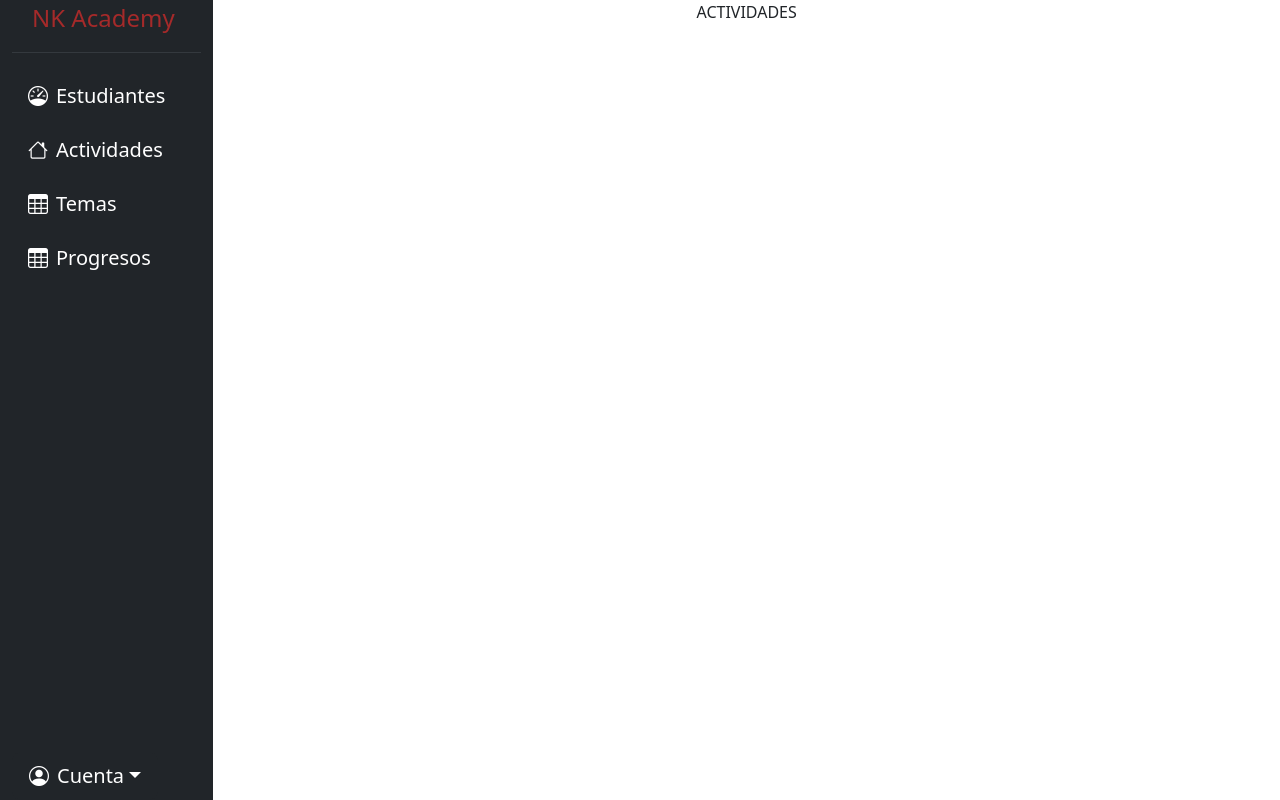
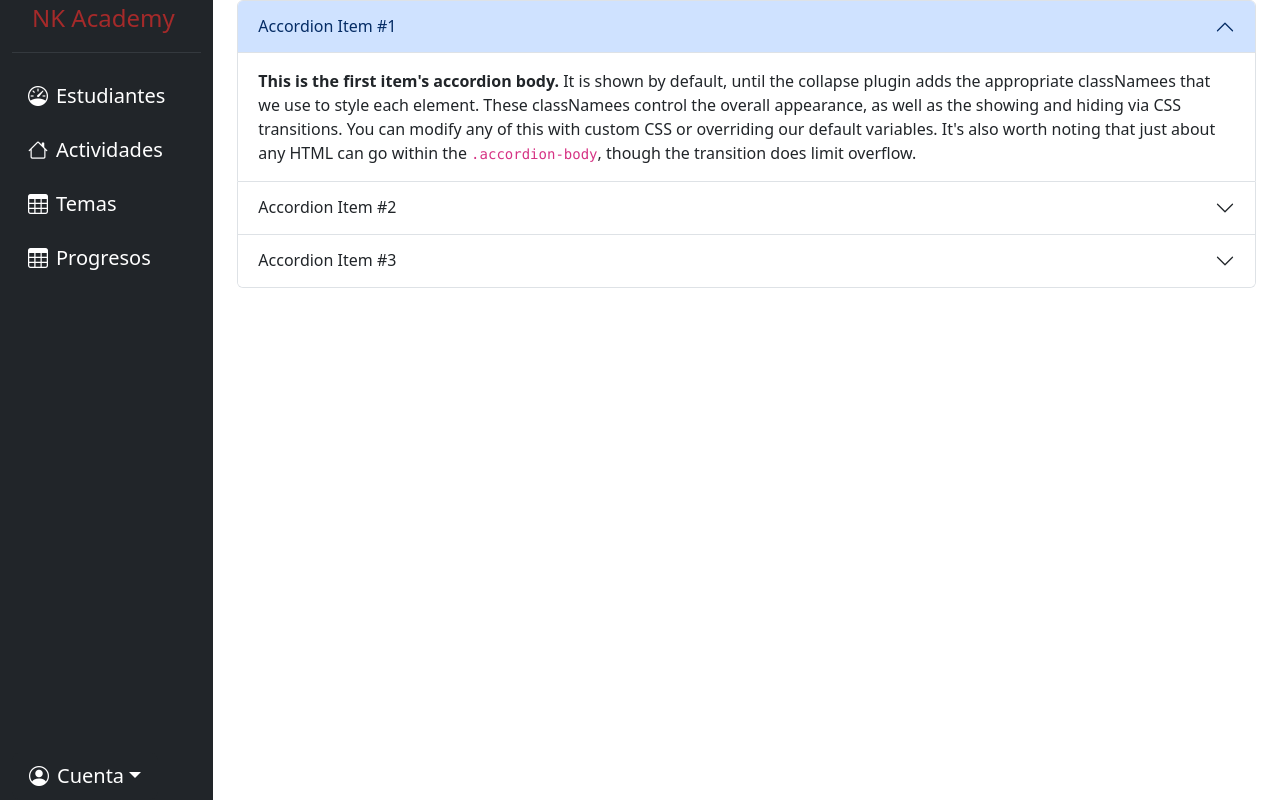
Before and after one commit to asdsaOO/ProyGr, a React (Vite) app: page /Home/Activities in a window 1280 px wide. Built offline with nearby package versions, Linux system fonts and the light colour scheme.

Commit message:
funcionando

```diff
--- a/src/Components/TopicsAcordeonComp.jsx
+++ b/src/Components/TopicsAcordeonComp.jsx
@@ -1,7 +1,9 @@
 import React from "react";
-import 'bootstrap/dist/css/bootstrap.min.css';
+import { useFuture } from "./Hooks/useFuture";
+import 'bootstrap/dist/css/bootstrap.min.css'
+//
+import 'bootstrap-icons/font/bootstrap-icons.css'
 import 'bootstrap/dist/js/bootstrap.bundle.min.js';
-import { useFuture } from "./Hooks/useFuture";
 
 function TopicsAcordeonComp(props) {
   return (
--- a/src/Pages/ActivitiesAdmPag.jsx
+++ b/src/Pages/ActivitiesAdmPag.jsx
@@ -1,10 +1,51 @@
 import React from "react";
+import { TopicsAcordeonComp } from "../Components/TopicsAcordeonComp";
+import 'bootstrap/dist/css/bootstrap.min.css';
+import 'bootstrap/dist/js/bootstrap.bundle.min.js';
+
 
 
 function ActivitiesAdmPag (){
   return (
     <div>
-      <h>ACTIVIDADES</h>
+     <div className="accordion" id="accordionExample">
+  <div className="accordion-item">
+    <h2 className="accordion-header">
+      <button className="accordion-button" type="button" data-bs-toggle="collapse" data-bs-target="#collapseOne" aria-expanded="true" aria-controls="collapseOne">
+        Accordion Item #1
+      </button>
+    </h2>
+    <div id="collapseOne" className="accordion-collapse collapse show" data-bs-parent="#accordionExample">
+      <div className="accordion-body">
+        <strong>This is the first item's accordion body.</strong> It is shown by default, until the collapse plugin adds the appropriate classNamees that we use to style each element. These classNamees control the overall appearance, as well as the showing and hiding via CSS transitions. You can modify any of this with custom CSS or overriding our default variables. It's also worth noting that just about any HTML can go within the <code>.accordion-body</code>, though the transition does limit overflow.
+      </div>
+    </div>
+  </div>
+  <div className="accordion-item">
+    <h2 className="accordion-header">
+      <button className="accordion-button collapsed" type="button" data-bs-toggle="collapse" data-bs-target="#collapseTwo" aria-expanded="false" aria-controls="collapseTwo">
+        Accordion Item #2
+      </button>
+    </h2>
+    <div id="collapseTwo" className="accordion-collapse collapse" data-bs-parent="#accordionExample">
+      <div className="accordion-body">
+        <strong>This is the second item's accordion body.</strong> It is hidden by default, until the collapse plugin adds the appropriate classNamees that we use to style each element. These classNamees control the overall appearance, as well as the showing and hiding via CSS transitions. You can modify any of this with custom CSS or overriding our default variables. It's also worth noting that just about any HTML can go within the <code>.accordion-body</code>, though the transition does limit overflow.
+      </div>
+    </div>
+  </div>
+  <div className="accordion-item">
+    <h2 className="accordion-header">
+      <button className="accordion-button collapsed" type="button" data-bs-toggle="collapse" data-bs-target="#collapseThree" aria-expanded="false" aria-controls="collapseThree">
+        Accordion Item #3
+      </button>
+    </h2>
+    <div id="collapseThree" className="accordion-collapse collapse" data-bs-parent="#accordionExample">
+      <div className="accordion-body">
+        <strong>This is the third item's accordion body.</strong> It is hidden by default, until the collapse plugin adds the appropriate classNamees that we use to style each element. These classNamees control the overall appearance, as well as the showing and hiding via CSS transitions. You can modify any of this with custom CSS or overriding our default variables. It's also worth noting that just about any HTML can go within the <code>.accordion-body</code>, though the transition does limit overflow.
+      </div>
+    </div>
+  </div>
+</div>
     </div>
   )
 }
--- a/src/Pages/HomePag.jsx
+++ b/src/Pages/HomePag.jsx
@@ -1,7 +1,8 @@
 import React from "react";
 import 'bootstrap/dist/css/bootstrap.min.css'
+//
 import 'bootstrap-icons/font/bootstrap-icons.css'
-import 'bootstrap/js/dist/dropdown'
+import 'bootstrap/dist/js/bootstrap.bundle.min.js';
 import '../Style/SideNav.css'
 import { Outlet,Link } from "react-router-dom";
 
--- a/src/Pages/TopicsAdmPag.jsx
+++ b/src/Pages/TopicsAdmPag.jsx
@@ -8,7 +8,8 @@
 import Swal from "sweetalert2";
 import { useState } from "react";
 import { useFuture } from "../Components/Hooks/useFuture";
-import { UpdateTopicModal } from "../Components/modal/UpdateTopicModal";
+import { UpdateTopicModal } from "../Components/modales/UpdateTopicModal";
+
 
 function TopicsAdmPag() {
   //hoooooks
```
Also changed, not shown: src/Components/modales/UpdateTopicModal.jsx (renamed from src/Components/modal/UpdateTopicModal.jsx, +4 -5 lines).
